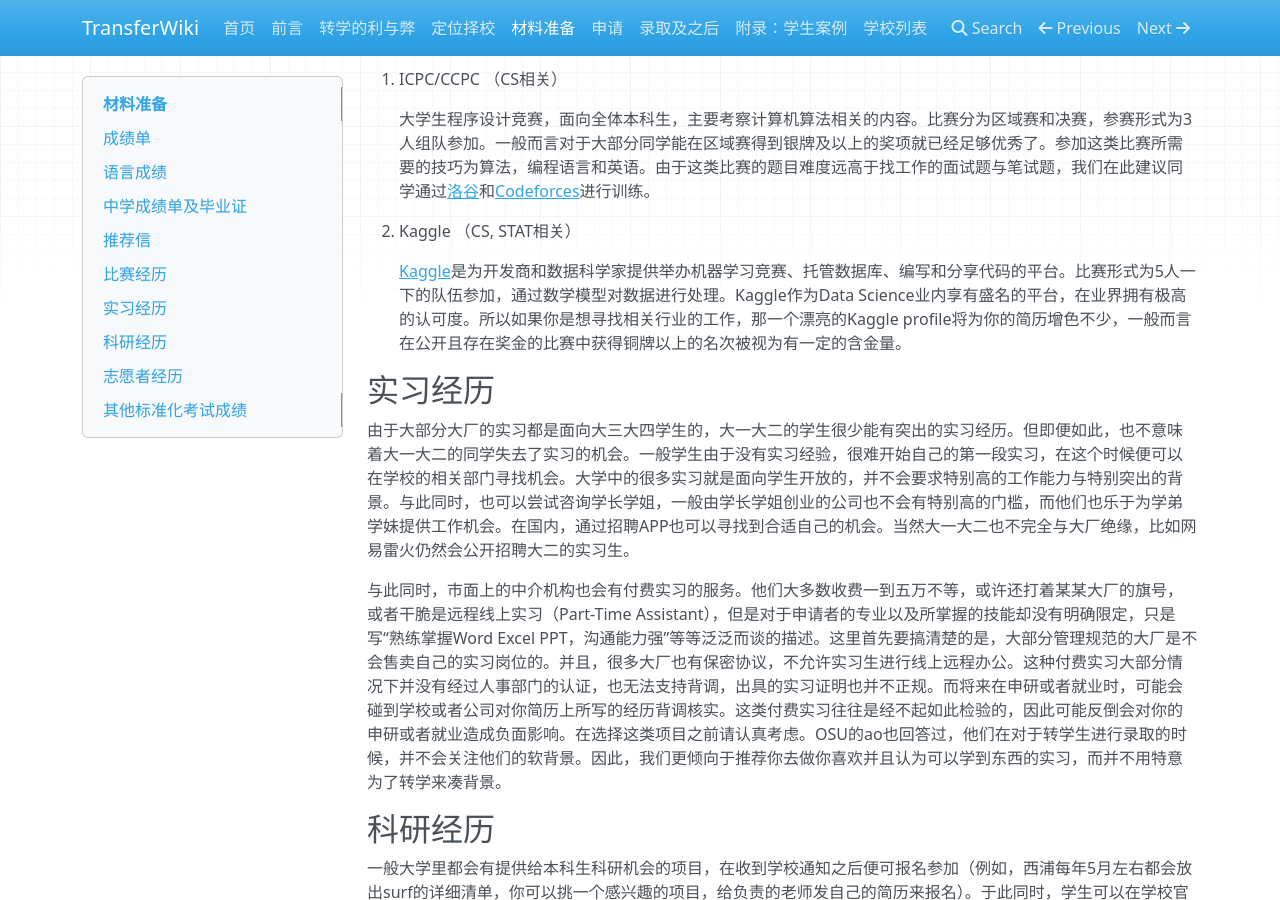
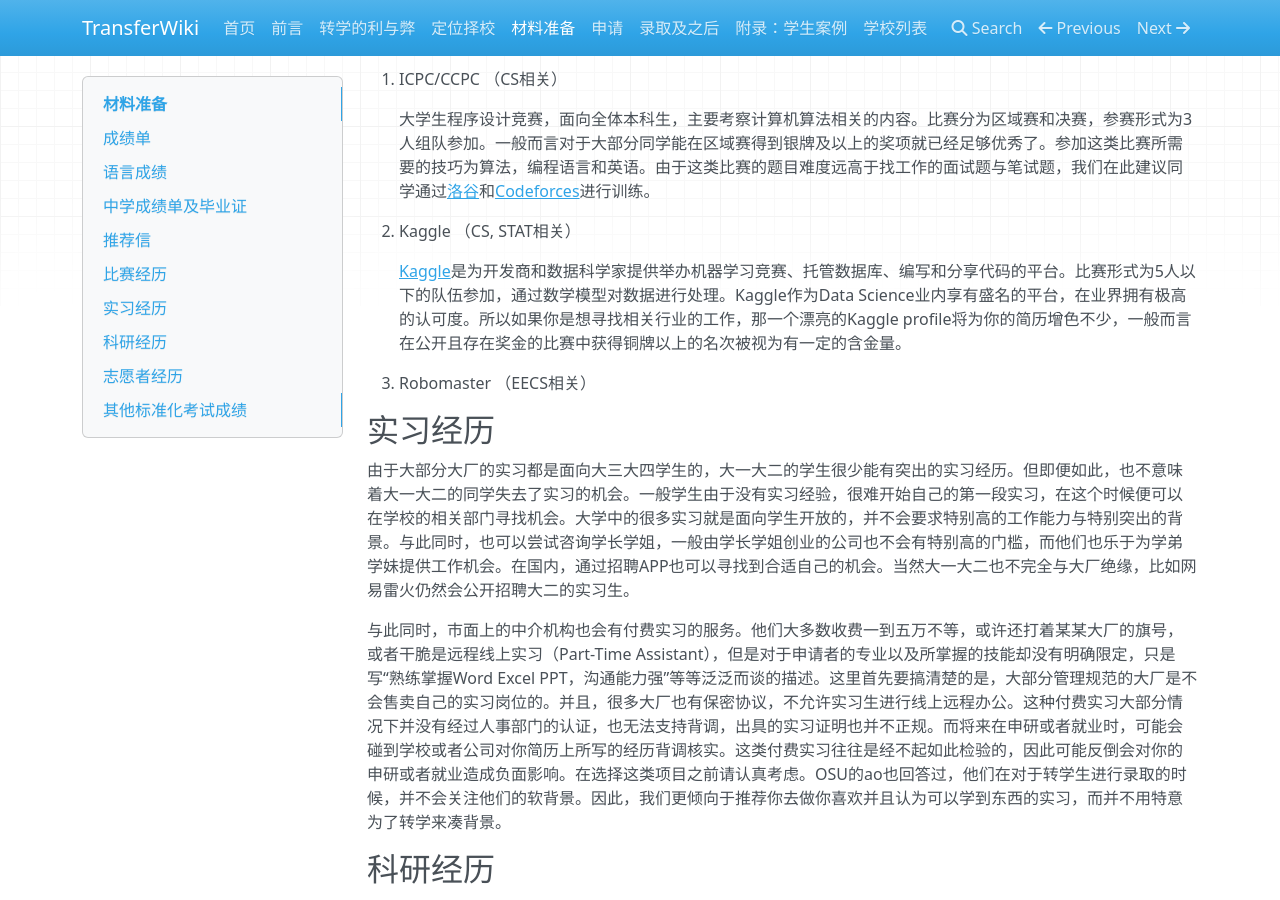
Before and after one commit to SihanXU/TransferWiki, an MkDocs documentation site: the page built from docs/material.md, in a window 1280 px wide and 900 px high, scrolled down 1295 px. Built offline with MkDocs 1.6.1, drawn with Linux system fonts in a browser that asks for light colours; nearby versions of some CDN libraries.

Commit message:
Update material.md

```diff
--- a/docs/material.md
+++ b/docs/material.md
@@ -30,7 +30,9 @@
 
 2. Kaggle （CS, STAT相关）
 
-    [Kaggle](https://www.kaggle.com/)是为开发商和数据科学家提供举办机器学习竞赛、托管数据库、编写和分享代码的平台。比赛形式为5人一下的队伍参加，通过数学模型对数据进行处理。Kaggle作为Data Science业内享有盛名的平台，在业界拥有极高的认可度。所以如果你是想寻找相关行业的工作，那一个漂亮的Kaggle profile将为你的简历增色不少，一般而言在公开且存在奖金的比赛中获得铜牌以上的名次被视为有一定的含金量。
+    [Kaggle](https://www.kaggle.com/)是为开发商和数据科学家提供举办机器学习竞赛、托管数据库、编写和分享代码的平台。比赛形式为5人以下的队伍参加，通过数学模型对数据进行处理。Kaggle作为Data Science业内享有盛名的平台，在业界拥有极高的认可度。所以如果你是想寻找相关行业的工作，那一个漂亮的Kaggle profile将为你的简历增色不少，一般而言在公开且存在奖金的比赛中获得铜牌以上的名次被视为有一定的含金量。
+
+3. Robomaster （EECS相关）
 
 ## 实习经历
 
```
